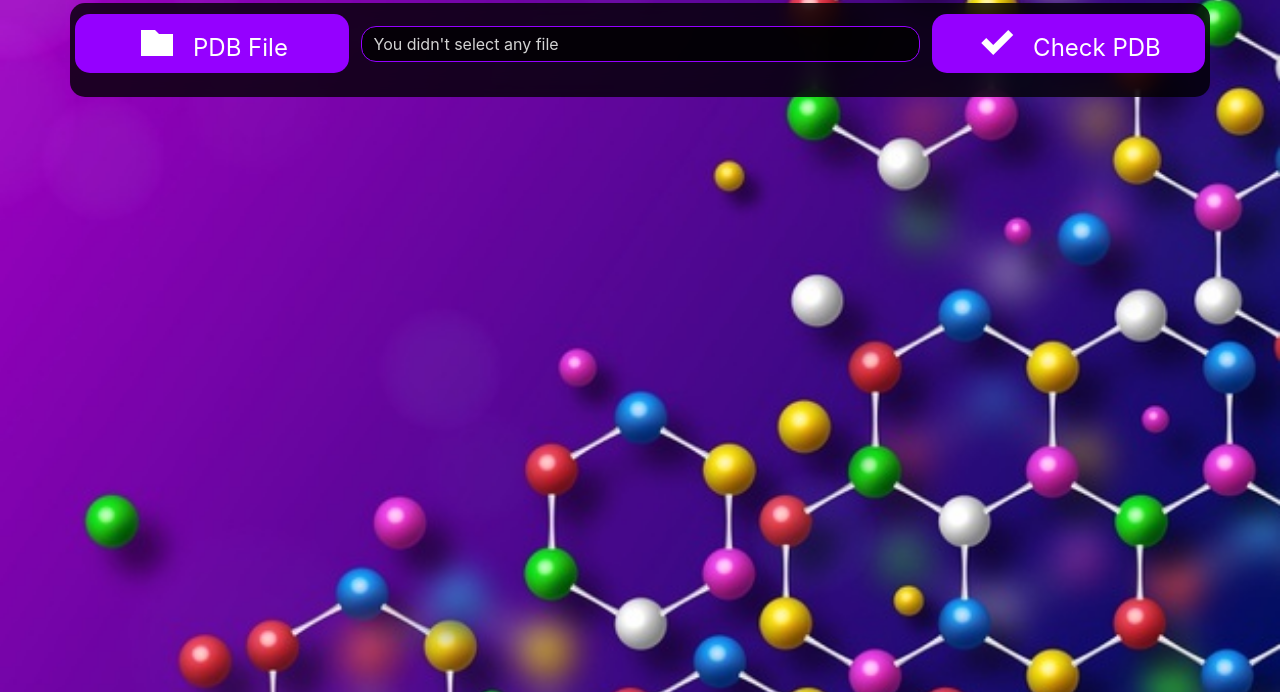
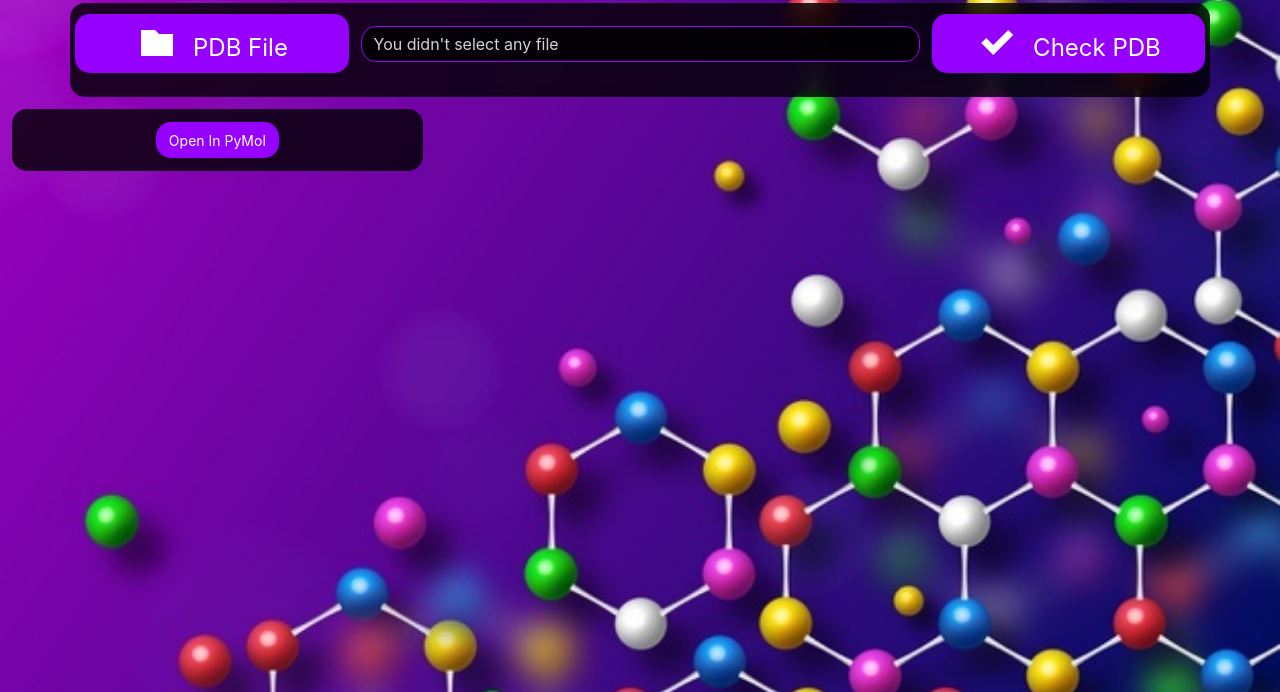
Before and after one commit to BioinformaticaUNQ/calcio_binding_regions_visualazer-grupo1, a plain HTML site: page resources/index.html in a window 1280 px wide. Shown: the part 108-800 px from the top of the page. Drawn offline with Linux system fonts and the light colour scheme.

Commit message:
Add Open In PyMol

```diff
--- a/resources/index.html
+++ b/resources/index.html
@@ -57,6 +57,18 @@
                 <div class="col-12 text-center" id="pdbNotify"></div>
 
               </div>
+            </div>
+          </div>
+
+          <div class="col-md-4">
+            <div class="col-12 transparent-style text-center">
+              <button
+                class="button"
+                name="button"
+                onclick="window.lynxCBRV.openInPyMol();"
+                style="margin: 8px;" >
+                Open In PyMol
+              </button>
             </div>
           </div>
 
--- a/resources/js/main.js
+++ b/resources/js/main.js
@@ -28,7 +28,6 @@ window.lynxCBRV = {
           command: com
         });
         let resp = JSON.parse(response.output);
-        console.log(resp)
         if (resp.code == 200) {
           div.innerHTML=`
           <div class="info-box success col-12" style="position:relative;">
@@ -54,6 +53,13 @@ window.lynxCBRV = {
       });
       pdbFile = response.selectedEntry;
       setPathInfo();
+    },
+    openInPyMol : async () =>{
+      let com = 'python resources/scripts/graficar.py '.concat(pdbFile);
+      console.log(com);
+      let response = await Neutralino.os.execCommand({
+        command: com
+      });
     }
 };
 
```
